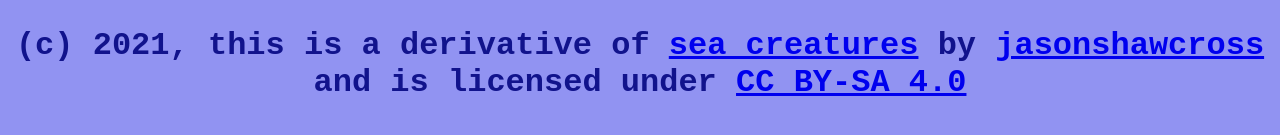
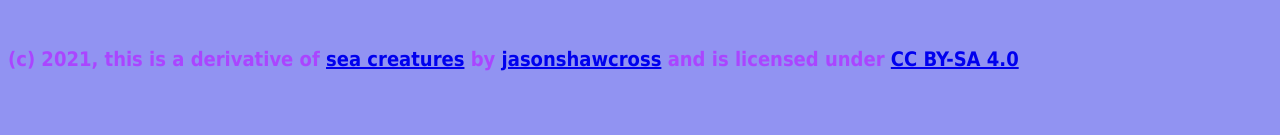
Before and after one commit to meclifton/digitalgeographies, a plain HTML site: page studio8.html in a window 1280 px wide. Shown: the part 287-422 px from the top of the page. Drawn offline with Linux system fonts and the light colour scheme.

Commit message:
Update studio8.html

```diff
--- a/studio8.html
+++ b/studio8.html
@@ -8,25 +8,29 @@
     h1 {color: #11138c; text-align: center; font-family: courier new;}
     h2 {color: #e0ba46; font-family: trebuchet ms;}
     p {color: #AA45FF; font-family: tahoma; font-size: 20px;}
-    #copyright {
-	float: left;
-	padding-bottom: 10px;
-	padding-top: 10px;
-	text-align: center;
-	bottom: 0px;
-	width: 100%;
-}
+  #container {
+        position: relative;
+        height: 100%;
+     }
+     #footer {
+        position: absolute;
+        bottom: 0;
+     }
   </style>
 </head>
 <body>
+  <div id="container">
 
 <h1> check out this lil dude 🥺
 <img src="https://meclifton.github.io/digitalgeographies/images/squiddie.png" alt="a cute lil squid">
 <p>check such a wittle cutie :)</p>
+	<br>
+	<br>
 
-  <div id="copyright">(c) 2021, this is a derivative of <a href="https://www.deviantart.com/jasonshawcross/art/sea-creatures-166208856">sea creatures</a> by
+  <div id="footer"><p>(c) 2021, this is a derivative of <a href="https://www.deviantart.com/jasonshawcross/art/sea-creatures-166208856">sea creatures</a> by
   <a href="https://www.deviantart.com/jasonshawcross">jasonshawcross</a> and is licensed under
-    <a href="https://creativecommons.org/licenses/by-sa/4.0/">CC BY-SA 4.0</a> </div>
+	  <a href="https://creativecommons.org/licenses/by-sa/4.0/">CC BY-SA 4.0</a> </p></div>
+	</div>
 
 </body>
 </html>
```
